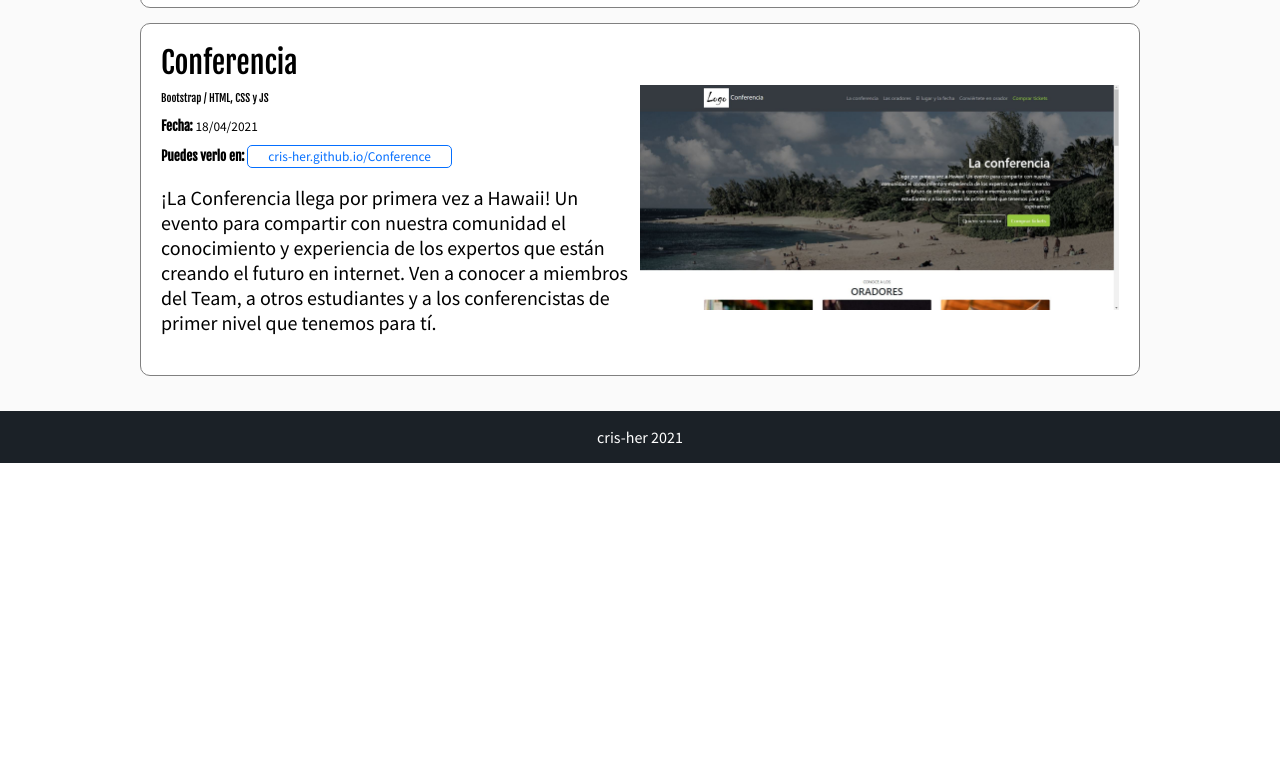
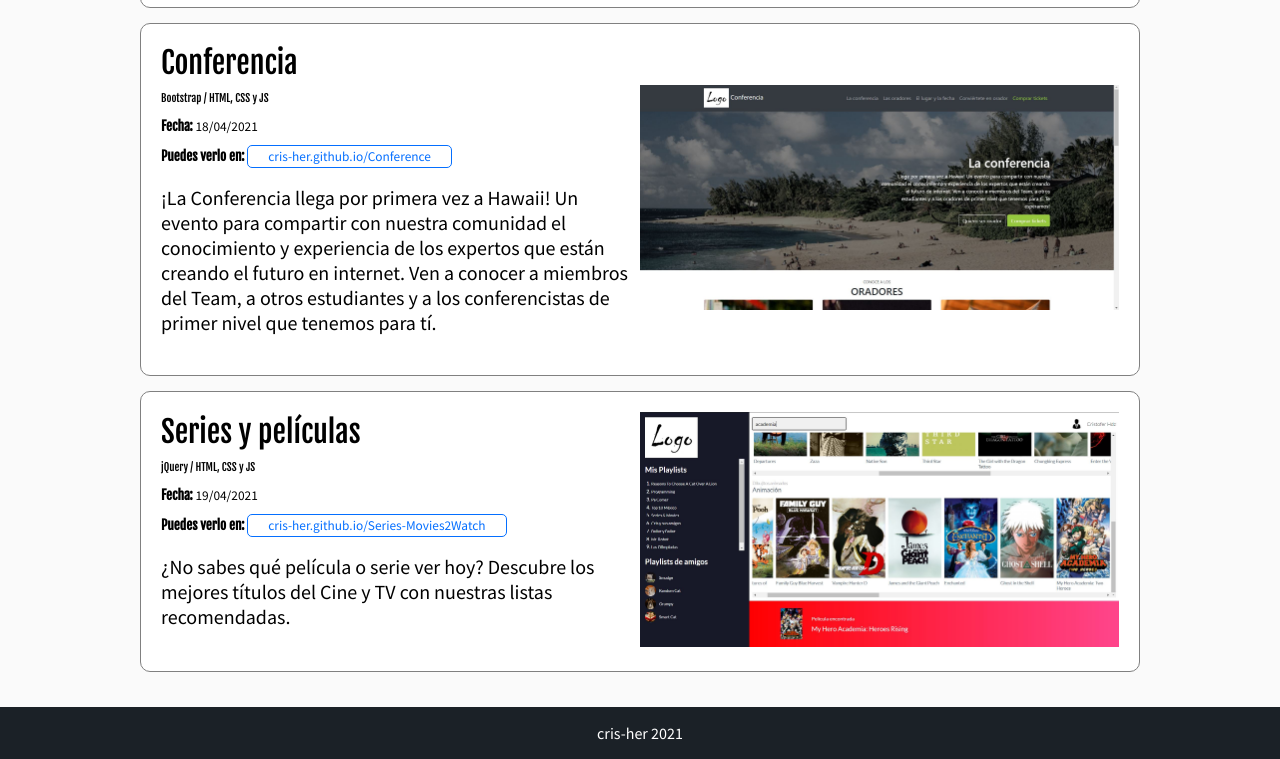
Before and after one commit to cris-her/Portfolio, a plain HTML site: page index.html in a window 1280 px wide. Shown: the part 1661-2420 px from the top of the page. Before the commit the page ends 2124 px from the top, so only its background shows below. Drawn offline with Linux system fonts and the light colour scheme.

Commit message:
added jQuery project

```diff
--- a/index.html
+++ b/index.html
@@ -92,6 +92,18 @@
           </div>
           <figure class="project-imageContainer">
             <img class="project-image" width="500" src="images/conf.JPG" alt="prouyecto del curso de React Native">
+          </figure>
+        </article>
+        <article class="project">
+          <div class="project-details">
+            <h3 class="project-title">Series y películas</h3>
+            <h6 class="project-course">jQuery / HTML, CSS y JS</h6>
+            <p class="project-date"><small><strong>Fecha:</strong> 19/04/2021</small></p>
+            <p class="project-url"><small><strong>Puedes verlo en:</strong> <a class="event-url" href="https://cris-her.github.io/Series-Movies2Watch/" target="_blank">cris-her.github.io/Series-Movies2Watch</a></small></p>
+            <p class="project-description">¿No sabes qué película o serie ver hoy? Descubre los mejores títulos del Cine y TV con nuestras listas recomendadas.</p>
+          </div>
+          <figure class="project-imageContainer">
+            <img class="project-image" width="500" src="images/serymov.JPG" alt="prouyecto del curso de React Native">
           </figure>
         </article>
       </div>
```
Also changed, not shown: images/serymov.JPG (added), 1 other file.
